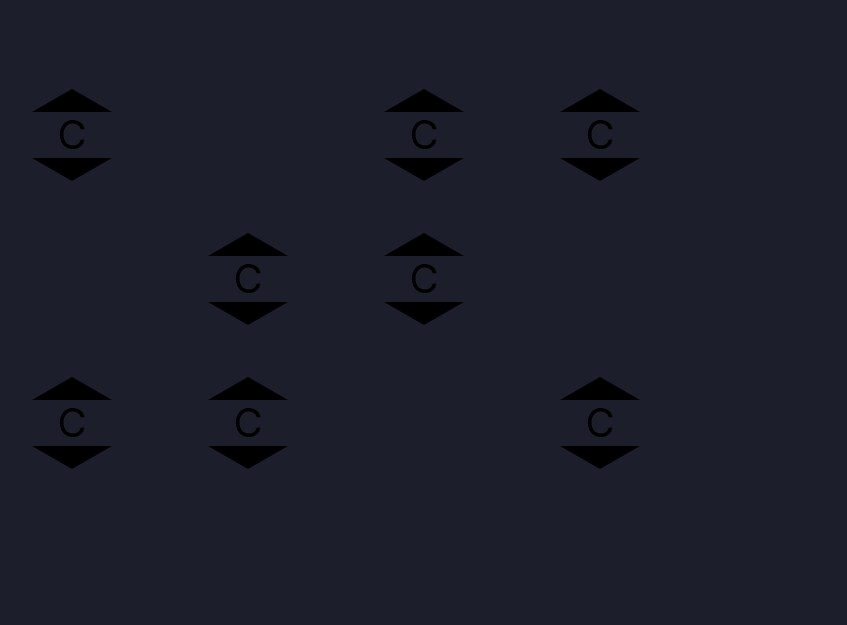
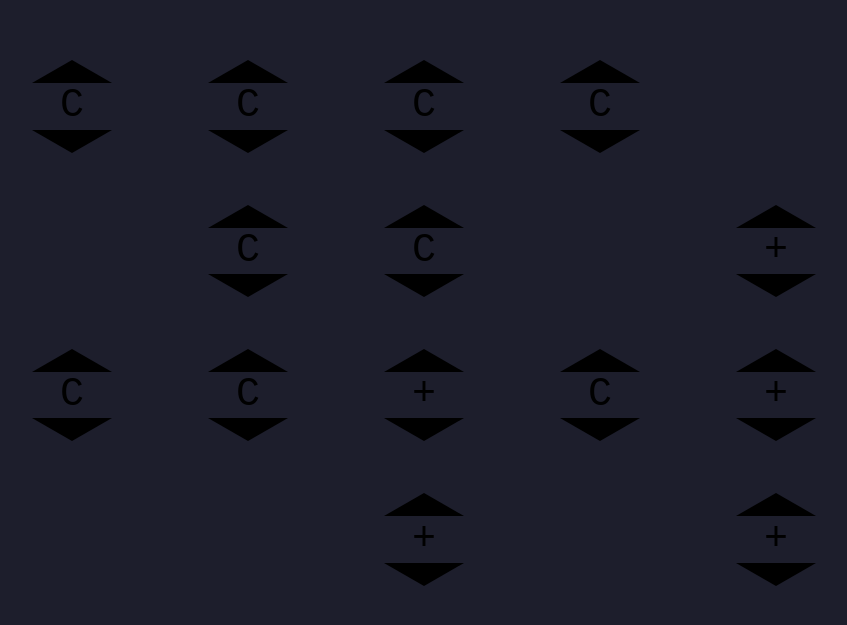
Before and after one commit to Kodat-Hub/Web-Carbon, a React (Vite) app in the folder app/: page / in a window 1280 px wide. Shown: the part 121-746 px from the top of the page, without its empty margins (304-1151 px from the left). Built offline with nearby package versions, Linux system fonts and the light colour scheme.

Commit message:
feat: placeholder custom hexagon style

```diff
--- a/app/src/App.tsx
+++ b/app/src/App.tsx
@@ -6,13 +6,13 @@ import Grid from './components/Grid/Grid'
 const data = [
     ['.',  '.', '.', '.', '.', '.', '.', '.', '.', '.', '.'],
     ['.',  '.', '.', '.', '.', '.', '.', '.', '.', '.', '.'],
-    ['.',  '.', 'C', '.', '.', '.', 'C', '.', 'C', '.', '.'],
-    ['.',  '.', '.', '-1', '.', '2', '.', '2', '.', '.', '.'],
-    ['.',  '.', '.', '.', 'C', '1', 'C', '.', '.', '.', '.'],
+    ['.',  '.', 'C', '.', 'C', '1', 'C', '.', 'C', '.', '.'],
+    ['.',  '.', '.', '-1', '.', '2', '.', '1', '.', '.', '.'],
+    ['.',  '.', '.', '.', 'C', '1', 'C', '.', '.', '.', '*'],
     ['.',  '.', '.', '.', '.', '1', '.', '-1', '.', '.', '.'],
-    ['.',  '.', 'C', '3', 'C', '.', '.', '.', 'C', '.', '.'],
+    ['.',  '.', 'C', '3', 'C', '.', '*', '.', 'C', '.', '*'],
     ['.',  '.', '.', '.', '.', '.', '.', '.', '.', '.', '.'],
-    ['.',  '.', '.', '.', '.', '.', '.', '.', '.', '.', '.'],
+    ['.',  '.', '.', '.', '.', '.', '*', '.', '.', '.', '*'],
 ]
 
 function App() {
--- a/app/src/components/Grid/Grid.tsx
+++ b/app/src/components/Grid/Grid.tsx
@@ -3,6 +3,7 @@ import Hexagon from '../Hexagon/Hexagon';
 import styles from './Grid.module.scss'
 import { GridComponent, GridCell, EmptyCell } from './GridStyledComponents';
 import Bond from '../Bond/Bond';
+import palette from 'src/styles/Palette.module.scss';
 
 export default function Grid ({
     data
@@ -14,10 +15,9 @@ export default function Grid ({
         <GridComponent length={data[0].length}>
             {data.map((row, rowIndex) => {
                 const offset = (rowIndex % 4 != 2);
-                const reverseRotateLine = (rowIndex % 4 == 1);
                 return (
                     row.map((cell, colIndex) => {
-                        const isBond = [-3, -2, -1, 1, 2, 3].includes(parseInt(cell));
+                        const isBond = [-3, -2, -1, 0, 1, 2, 3].includes(parseInt(cell));
                         const reverseRotateBond = isBond && parseInt(cell) < 0;
                         return (
                             <GridCell
@@ -27,12 +27,22 @@ export default function Grid ({
                                     ${offset ? 'offset' : ''}
                                     ${isBond ? 'bond' : ''}
                                     ${reverseRotateBond ? 'reverse' : ''}
-                                    ${reverseRotateLine ? 'reverse-rotate-line' : ''}
                                 `}
                             >
-                                {cell === 'C' && <Hexagon text='C' />}
-                                {isBond && <Bond type={Math.abs((parseInt(cell)))}/>}
-                                {['.', '*'].includes(cell) && <EmptyCell />}
+                                {
+                                    // Bond
+                                    isBond && <Bond type={Math.abs((parseInt(cell)))}/>
+
+                                    // Empty space
+                                    ||  ['', ' ', '.'].includes(cell) && <EmptyCell />
+
+                                    // Placeholder
+                                    || cell === '*' && <Hexagon text='+' backgroundColor={palette.background} borderColor={palette.secondary} color={palette.secondary}/>
+
+                                    // Element
+                                    || <Hexagon text={cell} />
+                                }
+
                             </GridCell>
                     )})
                 );
--- a/app/src/components/Grid/GridStyledComponents.ts
+++ b/app/src/components/Grid/GridStyledComponents.ts
@@ -22,7 +22,7 @@ export const GridComponent = styled.div<GridProps>`
     display: grid;
     align-items: center;
     grid-template-columns: repeat(${props => props.length}, auto);
-
+    padding: 48px;
 
     ${EmptyCell} { transform: translateX(0); }
 
--- a/app/src/components/Hexagon/Hexagon.tsx
+++ b/app/src/components/Hexagon/Hexagon.tsx
@@ -8,14 +8,14 @@ export default function Hexagon({
     backgroundColor = palette.background,
     borderColor = palette.light,
     color = palette.light,
-    text = 'C',
+    text = '',
 } : {
     width?: string
     borderWidth?: string
     backgroundColor?: string
     borderColor?: string
     color?: string
-    text?: string
+    text?: string | JSX.Element
 }) {
 
     // 0.5774: This is a constant that shows the height-to-width ratio of a hexagon, based on the formula sqrt(3)/2.
@@ -64,12 +64,17 @@ export default function Hexagon({
     `;
 
     const Text = styled.div`
+        @import url('https://fonts.googleapis.com/css2?family=DM+Mono&display=swap');
         color: black;
+
+        font-family: "DM Mono", monospace;
         font-size: calc(0.5 * ${width});
+
         position: absolute;
         top: 50%;
         left: 50%;
         transform: translateX(-50%) translateY(-50%);
+
         color: ${color};
     `;
 
```
